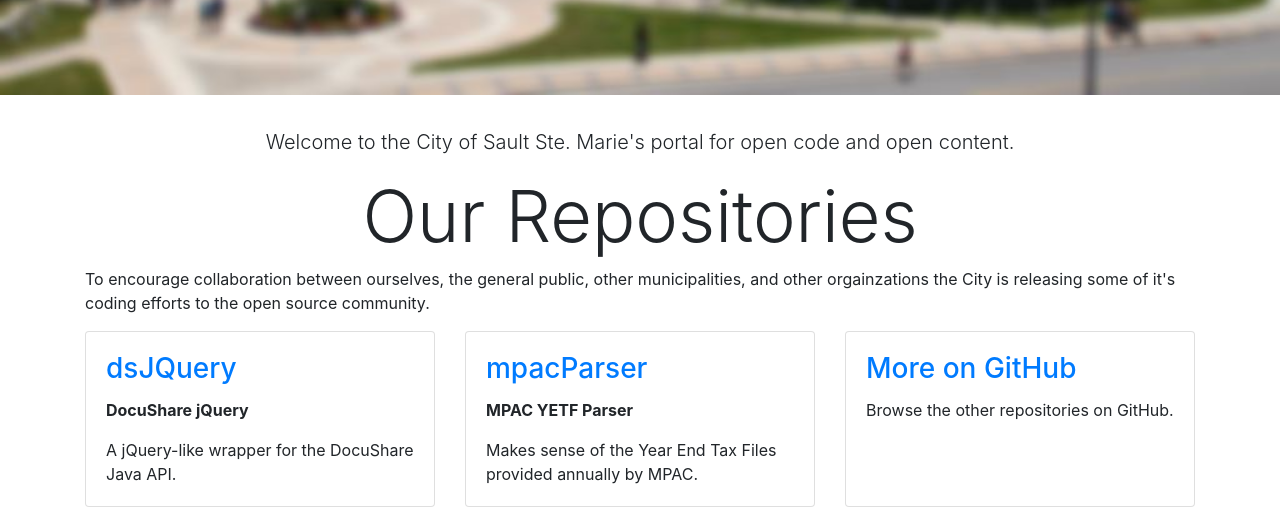
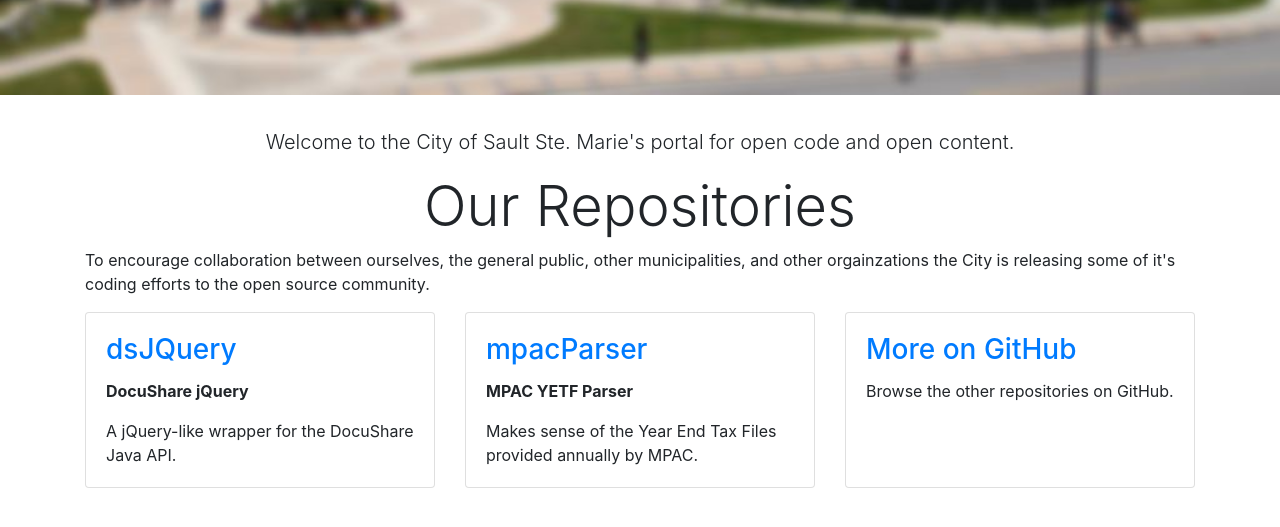
Before and after one commit to cityssm/cityssm.github.io, a plain HTML site: page index.html in a window 1280 px wide. Shown: the part 333-860 px from the top of the page. Drawn offline with nearby package versions, Linux system fonts and the light colour scheme.

Commit message:
Section title too big on Nexus 5X

```diff
--- a/index.html
+++ b/index.html
@@ -26,7 +26,7 @@
   </div>
 
   <div class="container" style="margin-bottom:20px">
-    <h2 class="display-3 text-center">
+    <h2 class="display-4 text-center">
       Our Repositories</h2>
     <p>
       To encourage collaboration between ourselves, the general public, other municipalities, and other orgainzations
```
